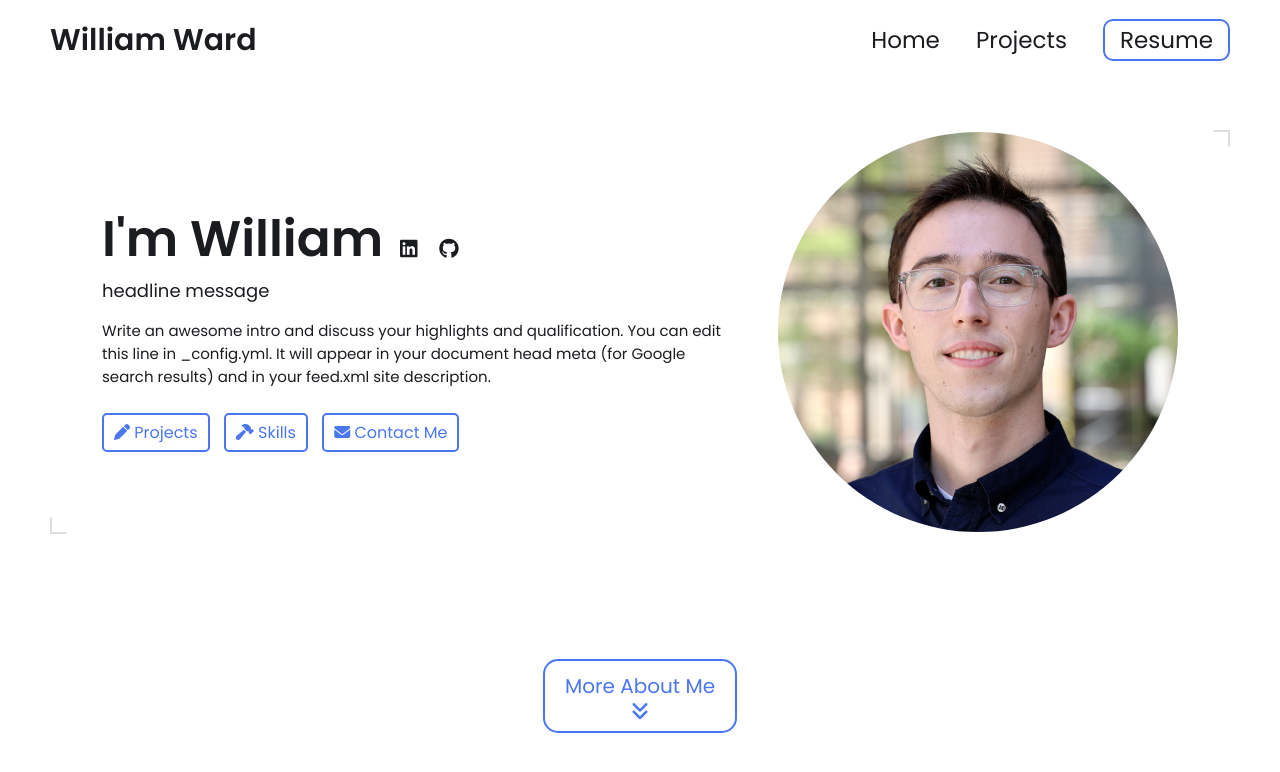
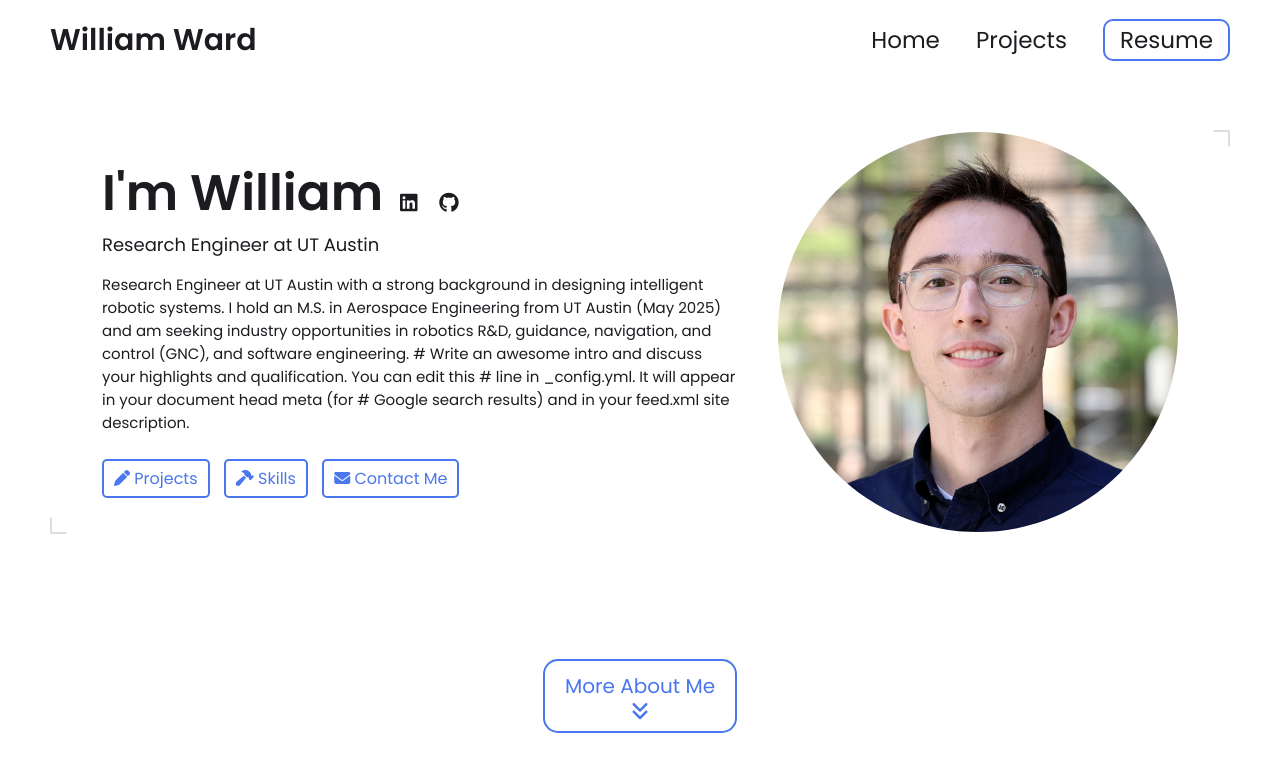
Before and after one commit to willward20/willward20.github.io, a Jekyll site: the page built from index.html, in a window 1280 px wide and 900 px high. Shown: the top 772 px of the window. Built offline with Jekyll 4.4.1, drawn with Linux system fonts in a browser that asks for light colours.

Commit message:
Update _config.yml
Update header and intro.

```diff
--- a/_config.yml
+++ b/_config.yml
@@ -13,11 +13,14 @@ title: William Ward's Portfolio # This is what shows up in the tab of the browse
 
 # Hero Section
 name: William Ward
-headline: headline message
+headline: Research Engineer at UT Austin
 description: >- # dont remove this line. this will ignore all new lines until the next section
-  Write an awesome intro and discuss your highlights and qualification. You can edit this
-  line in _config.yml. It will appear in your document head meta (for
-  Google search results) and in your feed.xml site description.
+  Research Engineer at UT Austin with a strong background in designing intelligent robotic systems.
+  I hold an M.S. in Aerospace Engineering from UT Austin (May 2025) and am seeking industry opportunities
+  in robotics R&D, guidance, navigation, and control (GNC), and software engineering.
+  # Write an awesome intro and discuss your highlights and qualification. You can edit this
+  # line in _config.yml. It will appear in your document head meta (for
+  # Google search results) and in your feed.xml site description.
 
 # Place your profile image in /assets/images/profile-image/folder and edit the file name
 profile_image: ./assets/images/profile-image/profile.JPG
```
